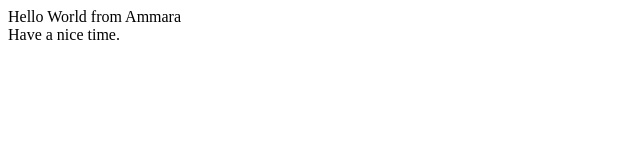
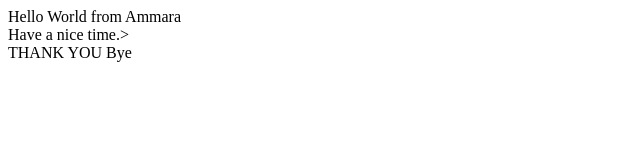
Before and after one commit to Um-e-Ammara/ammara-bootcamp2020, a plain HTML site: page index.html in a window 1280 px wide. Shown: the whole page, without its empty margins (0-640 px from the left). Drawn offline with Linux system fonts and the light colour scheme.

Commit message:
Update index.html
final

```diff
--- a/index.html
+++ b/index.html
@@ -7,7 +7,10 @@
     <div>
         Hello World from Ammara
         <br>
-        Have a nice time.
+        Have a nice time.>
+        <br>
+        THANK YOU
+        Bye
     </div>
 </body>
 </html>
```
